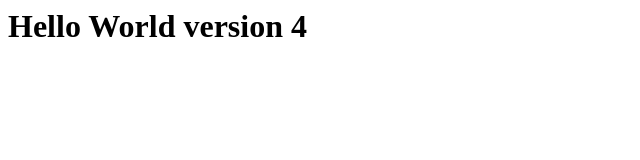
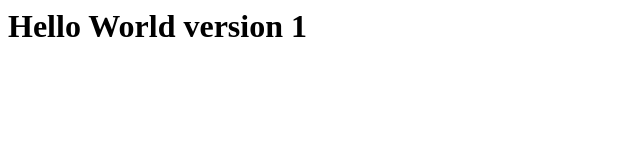
Before and after one commit to guillermo-ampie/promote-to-production-exercise, a plain HTML site: page index.html in a window 1280 px wide. Shown: the full height of the page, 0-640 px from the left. Drawn offline with Linux system fonts and the light colour scheme.

Commit message:
Revert to version 1

```diff
--- a/index.html
+++ b/index.html
@@ -1,5 +1,5 @@
 <html>
 <body>
-  <h1>Hello World version 4</h1>
+  <h1>Hello World version 1</h1>
 </body>
 </html>
```
